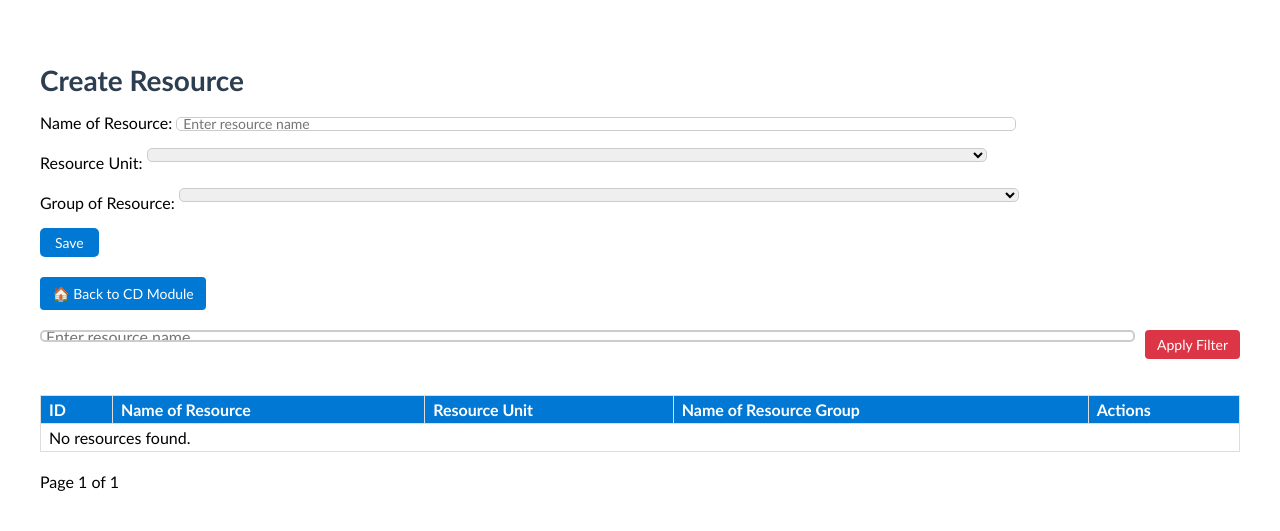
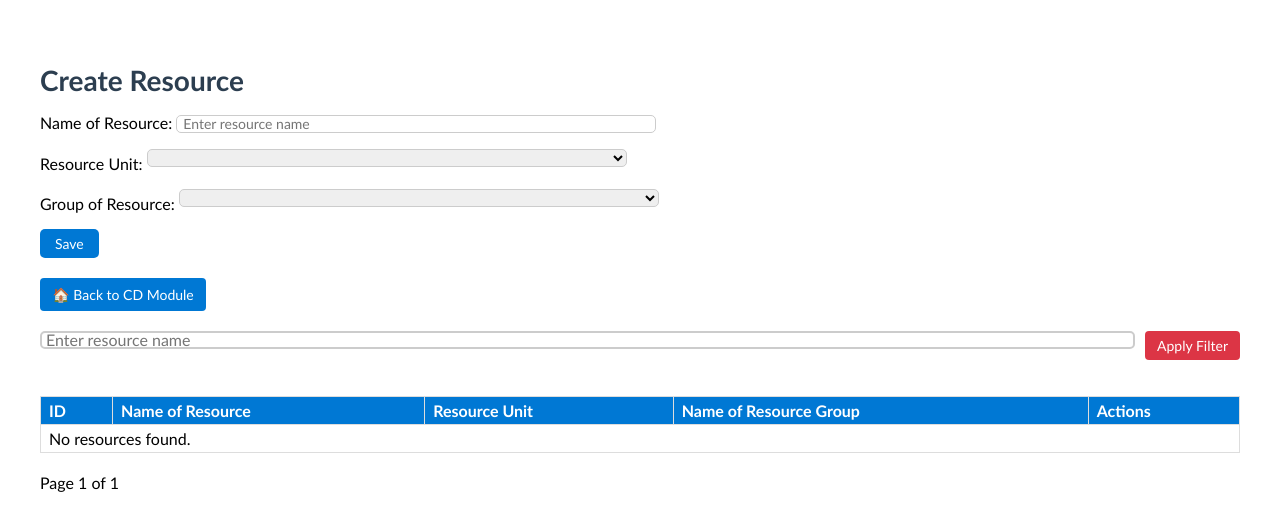
Before and after one commit to JAHANGIR-500/WEB-APP, a Django app: page /construction-department/resource/ in a window 1280 px wide. Shown: the top 531 px of the page. Run offline with Django 5.2, Linux system fonts and the light colour scheme; data that the repository does not hold is empty.

Commit message:
Your update message

```diff
--- a/resource/templates/resource/resource_fl.html
+++ b/resource/templates/resource/resource_fl.html
@@ -23,8 +23,8 @@
     border: 1px solid #ccc;
     border-radius: 5px;
     outline: none;
-    width: 70%;
-    height: 10px; /* You can increase or decrease this value */
+    width: 40%;
+    height: 18px; /* You can increase or decrease this value */
 
 
   }
```
